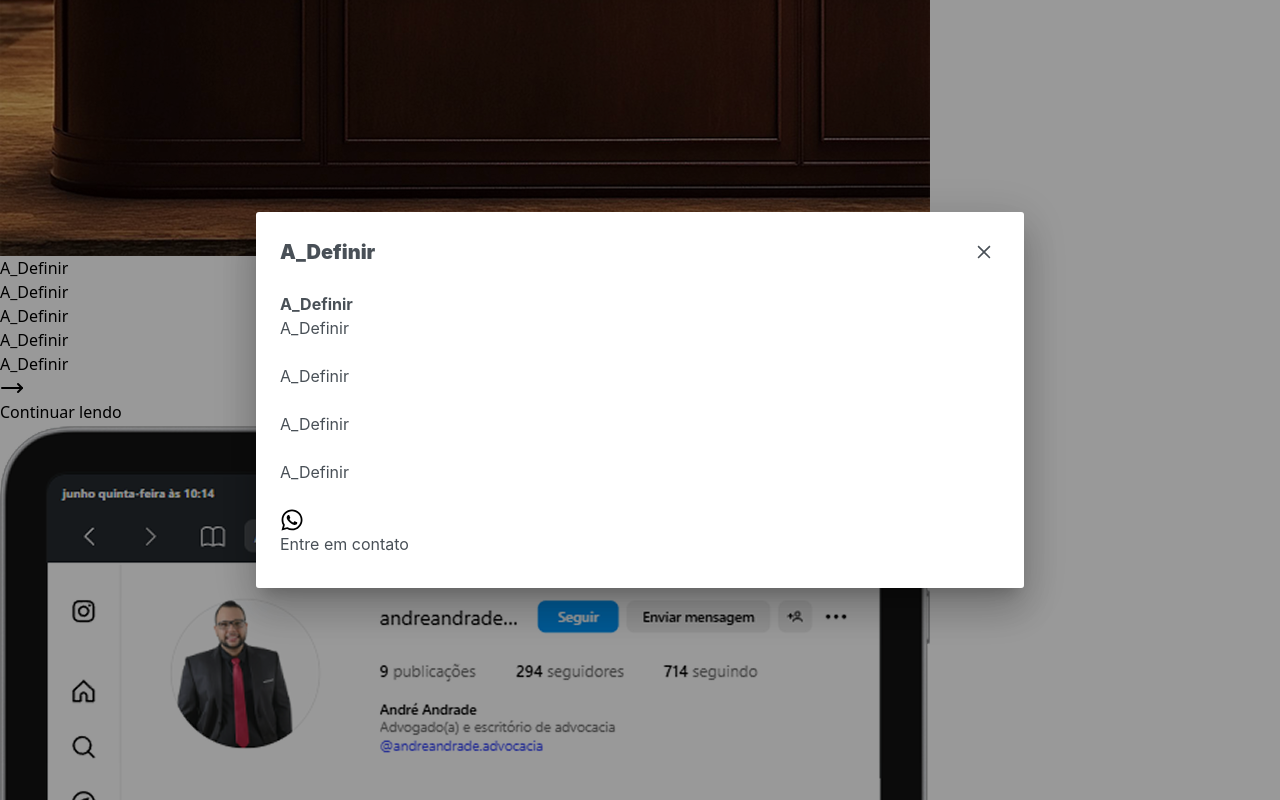
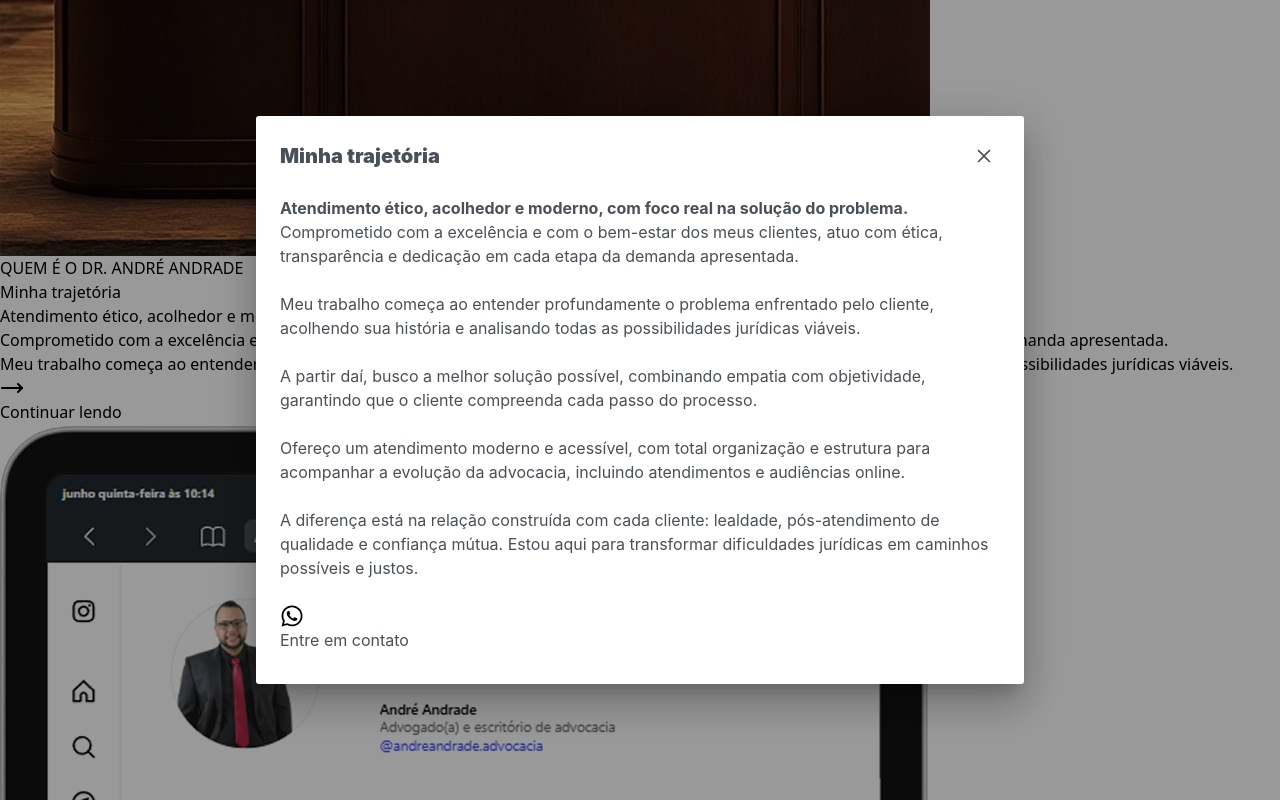
Before and after one commit to EdisonMatos/LP-Andre-Andrade, a React (Vite) app: page / in a window 1280 px wide. Both pictures are taken after a click on the button "Continuar lendo". Shown: the part 1591-2391 px from the top of the page. Built offline with nearby package versions, Linux system fonts and the light colour scheme; a web font is replaced by a local one.

Commit message:
fix: About e AboutInstagram

```diff
--- a/src/content/content.jsx
+++ b/src/content/content.jsx
@@ -391,33 +391,51 @@ const content = {
         img: aboutImg1,
         alt: "Imagem profissional de escritório/advogado(a)",
       },
-      miniTag: "A_Definir",
-      title: "A_Definir",
-      subtitle: "A_Definir",
-      labelInstagram: "Siga-nos no Instagram",
-      labelFacebook: "Siga-nos no Facebook",
-      labelLinkedin: "Siga-nos no LinkedIn",
-      labelX: "Siga-nos no X",
+      miniTag: "QUEM É O DR. ANDRÉ ANDRADE",
+      title: "Minha trajetória",
+      subtitle:
+        "Atendimento ético, acolhedor e moderno, com foco real na solução do problema.",
+      labelInstagram: "Siga-me no Instagram",
+      labelFacebook: "Siga-me no Facebook",
+      labelLinkedin: "Siga-me no LinkedIn",
+      labelX: "Siga-me no X",
       paragraph: (
         <div>
-          A_Definir
+          Comprometido com a excelência e com o bem-estar dos meus clientes,
+          atuo com ética, transparência e dedicação em cada etapa da demanda
+          apresentada.
           <br />
-          A_Definir
+          Meu trabalho começa ao entender profundamente o problema enfrentado
+          pelo cliente, acolhendo sua história e analisando todas as
+          possibilidades jurídicas viáveis.
         </div>
       ),
       buttonModalLabelAbout: "Continuar lendo",
       modal: (
         <p>
-          A_Definir
+          Comprometido com a excelência e com o bem-estar dos meus clientes,
+          atuo com ética, transparência e dedicação em cada etapa da demanda
+          apresentada.
           <br />
           <br />
-          A_Definir
+          Meu trabalho começa ao entender profundamente o problema enfrentado
+          pelo cliente, acolhendo sua história e analisando todas as
+          possibilidades jurídicas viáveis.
           <br />
           <br />
-          A_Definir
+          A partir daí, busco a melhor solução possível, combinando empatia com
+          objetividade, garantindo que o cliente compreenda cada passo do
+          processo.
           <br />
           <br />
-          A_Definir
+          Ofereço um atendimento moderno e acessível, com total organização e
+          estrutura para acompanhar a evolução da advocacia, incluindo
+          atendimentos e audiências online.
+          <br />
+          <br />
+          A diferença está na relação construída com cada cliente: lealdade,
+          pós-atendimento de qualidade e confiança mútua. Estou aqui para
+          transformar dificuldades jurídicas em caminhos possíveis e justos.
           <br />
           <br />
         </p>
@@ -431,14 +449,15 @@ const content = {
           imgSocial: aboutInstagram,
           alt: `Foto do Instagram do ${infos.name}`,
         },
-        miniTag: "A_Definir",
-        title: "A_Definir",
-        subtitle: "A_Definir",
+        miniTag: "REDES SOCIAIS",
+        title: "Conecte-se conosco",
+        subtitle:
+          "Aproveite nossas redes sociais para mantermos contato e ficar por dentro de atualizações importantes no mundo do direito.",
         paragraph: <p></p>,
-        labelInstagram: "Siga-nos no Instagram",
-        labelFacebook: "Siga-nos no Facebook",
-        labelLinkedin: "Siga-nos no LinkedIn",
-        labelX: "Siga-nos no X",
+        labelInstagram: "Siga-me no Instagram",
+        labelFacebook: "Siga-me no Facebook",
+        labelLinkedin: "Siga-me no LinkedIn",
+        labelX: "Siga-me no X",
       },
     },
     cta: {
```
